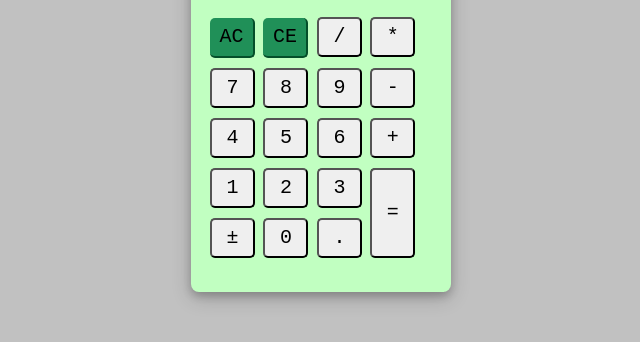
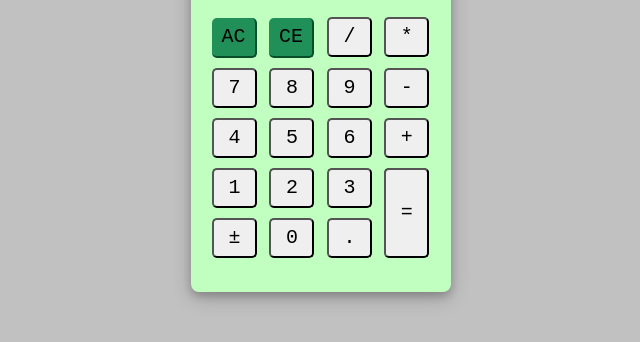
Before and after one commit to scrabtree32/Javascript-Calculator, a plain HTML site: page index.html in a window 1280 px wide. Shown: the part 190-532 px from the top of the page, without its empty margins (319-959 px from the left). Drawn offline with nearby package versions, Linux system fonts and the light colour scheme.

Commit message:
button space

```diff
--- a/css/style.css
+++ b/css/style.css
@@ -56,7 +56,7 @@ body {
 .buttons button {
   height: 40px;
   width: 45px;
-  margin: 5px 2px;
+  margin: 5px 4px;
   font-family: 'Roboto-Mono', monospace;
   font-size: 20px;
   border-radius: 5px;
```
